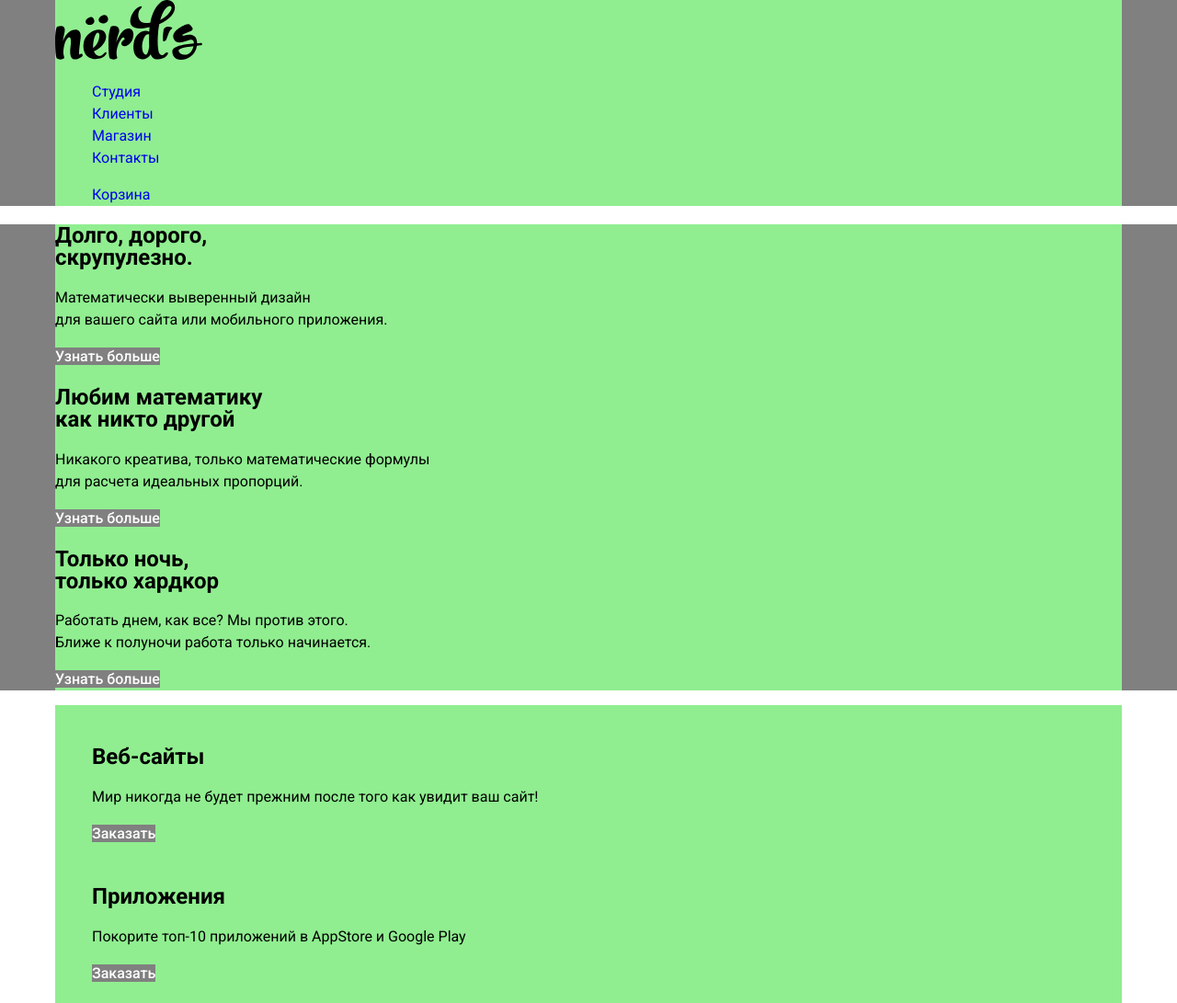
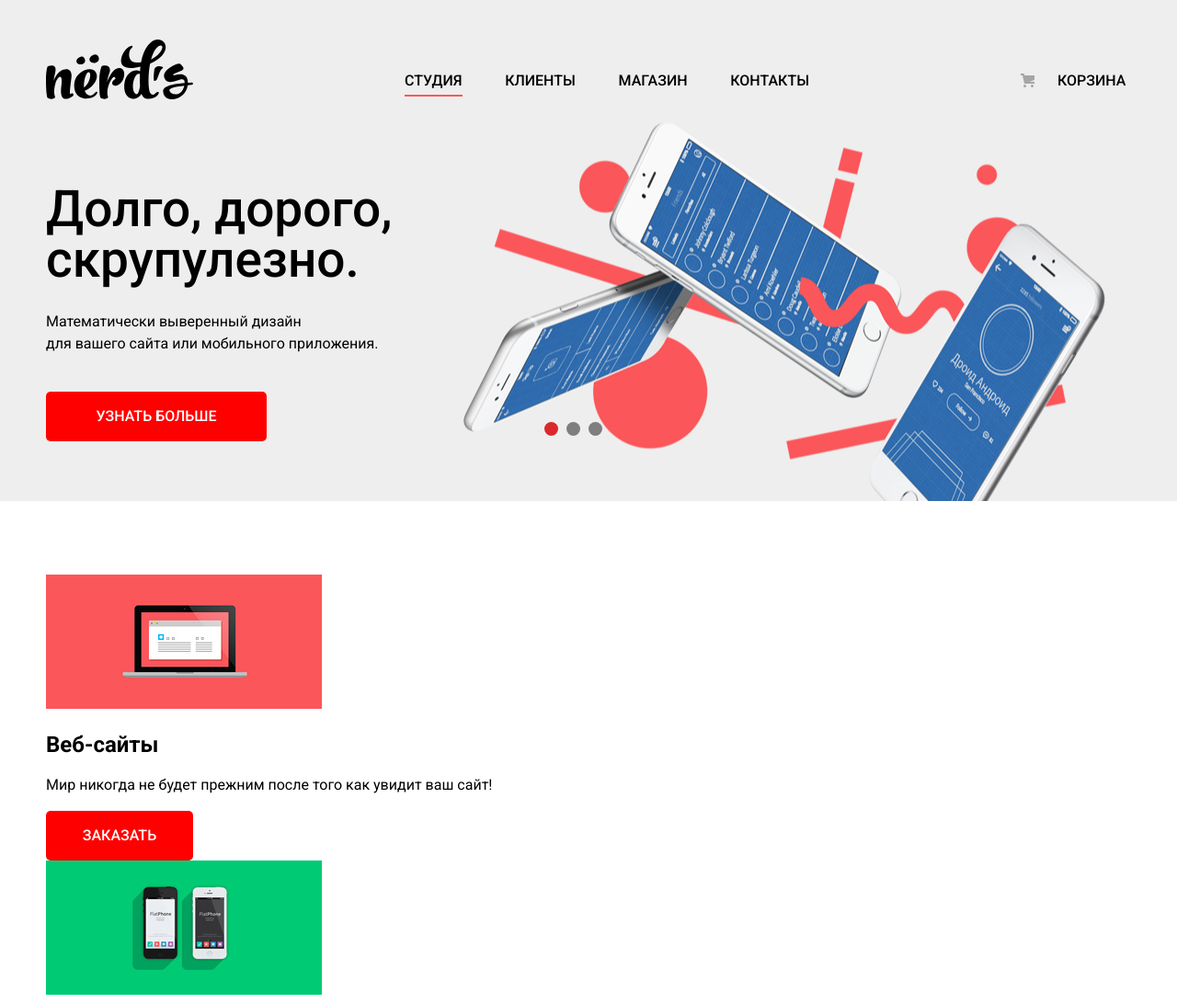
Before and after one commit to artmz/Nerds, a plain HTML site: page index.html in a window 1280 px wide. Shown: the top 1091 px of the page at 92% size. Drawn offline with Linux system fonts and the light colour scheme.

Commit message:
header ready

```diff
--- a/css/style.css
+++ b/css/style.css
@@ -23,9 +23,10 @@ body {
 }
 
 .container {
-  width: 1160px;
+  width: 1200px;
   margin: 0 auto;
-  background: lightgreen;
+  padding: 0 10px;
+/*  background: lightgreen;*/
 }
 
 ul {
@@ -37,14 +38,21 @@ a {
 }
 
 .btn {
+  display: inline-block;
   min-height: 50px;
+  padding: 18px 0;
+
+  border-radius: 5px;
+  cursor: pointer;
+
   font-size: 16px;
   line-height: 18px;
   font-weight: 500;
+  text-transform: uppercase;
   text-align: center;
 
   color: #ffffff;
-  background: grey;
+  background: red;
 }
 
 .slider-btn {
@@ -60,9 +68,194 @@ a {
 }
 
 .main-header {
-  background: grey;
+  background: #eeeeee;
+}
+
+.main-navigation {
+  min-height: 115px;
+  display: flex;
+  flex-wrap: nowrap;
+  flex-direction: row;
+  justify-content: space-between;
+  align-items: flex-end;
+}
+
+.main-navigation-logo {
+  width: 160px;
+  height: auto;
+}
+
+.main-navigation-logo:hover {
+  opacity: 0.8;
+}
+
+.main-navigation-logo:active {
+  opacity: 0.3;
+}
+
+.site-navigation {
+  display: flex;
+  flex-wrap: wrap;
+  flex-direction: row;
+  justify-content: space-between;
+  width: 440px;
+  margin: 0;
+  padding: 0;
+  padding-bottom: 12px;
+}
+
+.site-navigation-link {
+  padding-bottom: 6px;
+  font-size: 16px;
+  line-height: 30px;
+  font-weight: 500;
+  text-transform: uppercase;
+  color: #000000;
+}
+
+.site-navigation-link:hover {
+  color: #fb565a;
+}
+
+.site-navigation-link:active {
+  opacity: 0.3;
+}
+
+.current {
+  border-bottom: 2px solid #fb565a;
+}
+
+.user-navigation {
+  position: relative;
+  width: 120px;
+  margin: 0;
+  padding: 0;
+  padding-bottom: 12px;
+}
+
+.cart-link{
+  padding-left: 40px;
+  font-size: 16px;
+  line-height: 30px;
+  font-weight: 500;
+  text-transform: uppercase;
+  color: #000000;
+}
+
+.cart-link:hover {
+  color: #fb565a;
+}
+
+.cart-link:active {
+  opacity: 0.3;
+}
+
+.cart-link::before {
+  position: absolute;
+  content: "";
+
+  top: 0;
+  left: 0;
+  width: 15px;
+  height: 15px;
+  top: 7px;
+  background-image: url("../img/cart-icon.svg");
+  background-repeat: no-repeat;
 }
 
 .slider {
-  background: grey;
+  background: #eeeeee;
+  margin-bottom: 80px;
 }
+
+.slider-container {
+  position: relative;
+}
+
+.slider-item {
+  min-width: 520px;
+  min-height: 430px;
+}
+
+.slider-item h2 {
+  margin: 0;
+  margin-bottom: 28px;
+  padding: 0;
+  padding-top: 85px;
+
+  font-size: 55px;
+  line-height: 55px;
+  font-weight: 500;
+  color: #000000;
+}
+
+.slider-item p {
+  margin-bottom: 40px;
+  font-size: 16px;
+  line-height: 24px;
+  font-weight: normal;
+  color: #000000;
+}
+
+.slider-item-1 {
+  display: block;
+  background-image: url("../img/nerds-index-slide1.png");
+  background-repeat: no-repeat;
+  background-position: right;
+}
+
+.slider-item-2 {
+  display: none;
+  background-image: url("../img/nerds-index-slide2.png");
+  background-repeat: no-repeat;
+  background-position: right;
+}
+
+.slider-item-3 {
+  display: none;
+  background-image: url("../img/nerds-index-slide3.png");
+  background-repeat: no-repeat;
+  background-position: right;
+}
+
+.slider-item-show {
+  display: block;
+}
+
+.slider-item-hide {
+  display: none;
+}
+
+.slider-controls {
+  position: absolute;
+  display: inline-block;
+  width: 15px;
+  height: 15px;
+  border: 1px rgba(24, 23, 23, 0.521);
+  border-radius: 50%;
+  background-color: rgba(24, 23, 23, 0.521);
+}
+
+.slider-controls-active {
+    background-color: #db282b;
+}
+
+.slider-controls-1 {
+    top: 80%;
+    left: 46%;
+}
+
+.slider-controls-2 {
+    top: 80%;
+    left: 48%;
+}
+
+.slider-controls-3 {
+    top: 80%;
+    left: 50%;
+}
+
+.features-list {
+  margin: 0;
+  padding: 0;
+}
--- a/index.html
+++ b/index.html
@@ -13,13 +13,13 @@
   <header class="main-header">
       <nav class="main-navigation container">
 
-        <a class="main-header-logo" href="#">
+        <a class="main-navigation-logo" href="#">
           <img src="img/nerds-logo.svg" alt="Логотип Нердс" width="160" height="65">
         </a>
 
         <ul class="site-navigation">
           <li>
-            <a class="site-navigation-link" href="#">Студия</a>
+            <a class="site-navigation-link current" href="#">Студия</a>
           </li>
           <li>
             <a class="site-navigation-link" href="#">Клиенты</a>
@@ -41,24 +41,28 @@
   </header>
   <main>
       <section class="slider">
-        <div class="container">
+        <div class="container slider-container">
         <div class="slider-item slider-item-1">
           <h2>Долго, дорого,<br> скрупулезно.</h2>
           <p>Математически выверенный дизайн<br> для вашего сайта или мобильного приложения.</p>
-          <a class="btn slider-btn">Узнать больше</a>
+          <a class="btn slider-btn" href="#">Узнать больше</a>
         </div>
 
-        <div class="slider-item slider-item-2 hidden">
+        <div class="slider-item slider-item-2">
           <h2>Любим математику<br> как никто другой</h2>
           <p>Никакого креатива, только математические формулы<br> для расчета идеальных пропорций.</p>
           <a class="btn slider-btn" href="#">Узнать больше</a>
         </div>
 
-        <div class="slider-item slider-item-3 hidden">
+        <div class="slider-item slider-item-3">
           <h2>Только ночь,<br> только хардкор</h2>
           <p>Работать днем, как все? Мы против этого.<br> Ближе к полуночи работа только начинается.</p>
           <a class="btn slider-btn" href="#">Узнать больше</a>
         </div>
+
+        <button type="button" class="slider-controls slider-controls-1 slider-controls-active"></button>
+        <button type="button" class="slider-controls slider-controls-2"></button>
+        <button type="button" class="slider-controls slider-controls-3"></button>
         </div>
       </section>
 
@@ -66,21 +70,21 @@
       <ul class="features-list">
 
         <li class="feature-item">
-          <img src="img/illustration-1" alt="">
+          <img src="img/illustration-1.jpg" alt="">
           <h2>Веб-сайты</h2>
           <p>Мир никогда не будет прежним после того как увидит ваш сайт!</p>
           <a class="btn feature-btn" href="#">Заказать</a>
         </li>
 
         <li class="feature-item">
-          <img src="img/illustration-2" alt="">
+          <img src="img/illustration-2.jpg" alt="">
           <h2>Приложения</h2>
           <p>Покорите топ-10 приложений в AppStore и Google Play</p>
           <a class="btn feature-btn" href="#">Заказать</a>
         </li>
 
         <li class="feature-item">
-          <img src="img/illustration-3" alt="">
+          <img src="img/illustration-3.jpg" alt="">
           <h2>Презентации</h2>
           <p>Вы даже не подозреваете, насколько вы изумительны!</p>
           <a class="btn feature-btn" href="#">Заказать</a>
```
